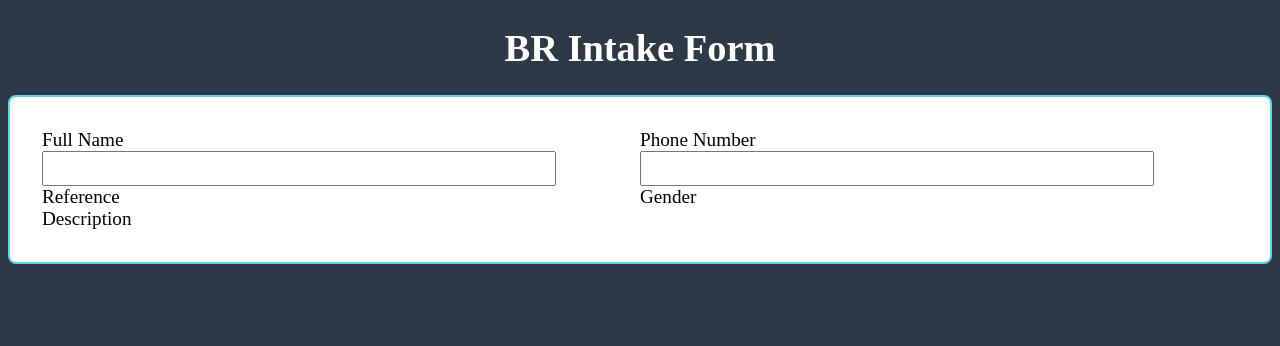
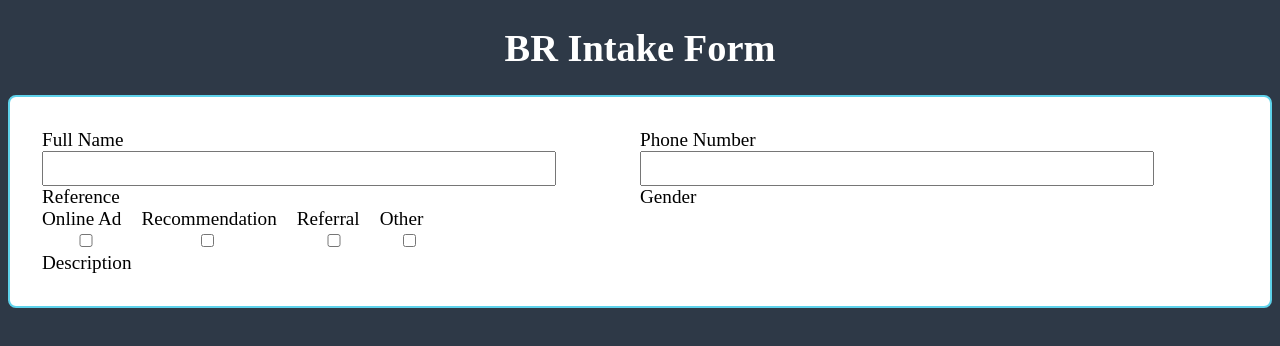
Before and after one commit to WesloTheWeb/br-assessment, a Vue app: page / in a window 1280 px wide. Shown: the top 346 px of the page. Built offline with nearby package versions, Linux system fonts and the light colour scheme.

Commit message:
reference group set, styling issues will fix later if time

```diff
--- a/src/components/Form/UserForm.scss
+++ b/src/components/Form/UserForm.scss
@@ -14,3 +14,12 @@
         grid-template-columns: repeat(2, 1fr);
     }
 }
+
+.reference-group {
+
+    label {
+        display: inline-block;
+    }
+
+    display: flex;
+}
--- a/src/components/Form/UserForm.vue
+++ b/src/components/Form/UserForm.vue
@@ -3,8 +3,16 @@
     <section>
       <div v-for="field in fields" :key="field.id">
         <label :for="field.id">{{ field.label }}</label>
-        <input v-if="field.type === 'text' || field.type === 'number'" :type="field.type" :name="field.id" v-model="field.value" />
+        <input v-if="field.type === 'text' || field.type === 'number'" :type="field.type" :name="field.id"
+          v-model="field.value" />
+        <div v-else-if="field.type === 'checkbox'" class="reference-group">
+          <div v-for="option in field.options" :key="option.value">
+            <label :for="option.value">{{ option.label }}</label>
+            <input type="checkbox" :id="option.value" :value="option.value" v-model="field.value" />
+          </div>
+        </div>
       </div>
+
     </section>
   </form>
 </template>
```
